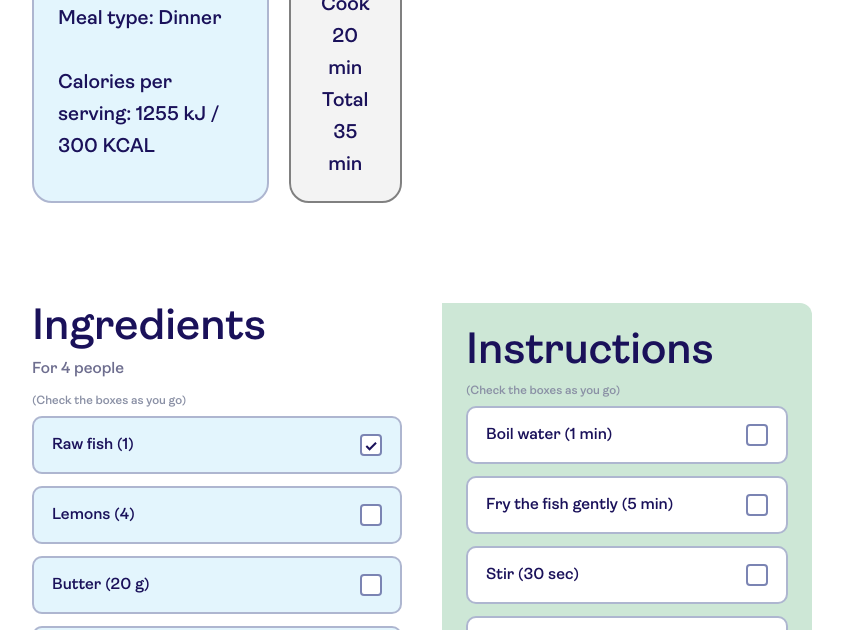
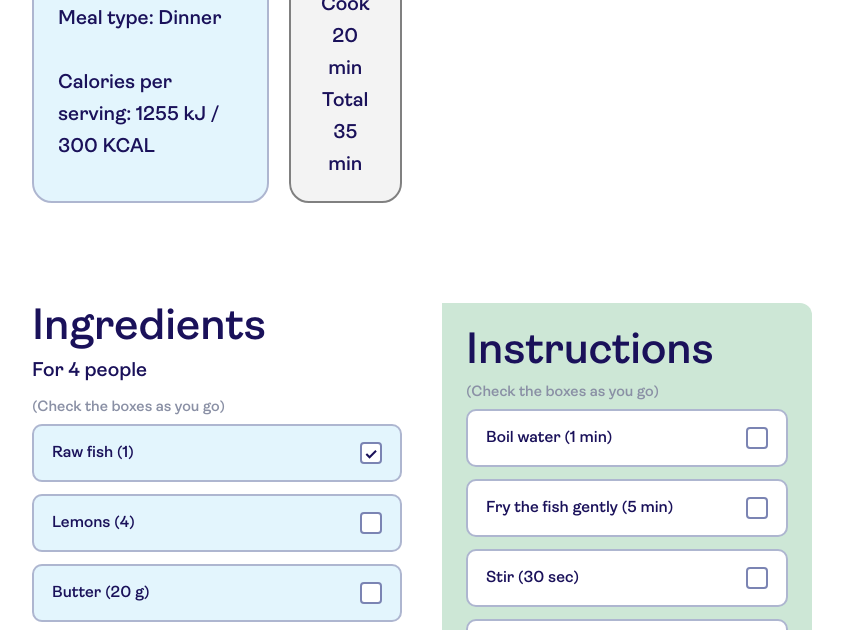
Before and after one commit to Smedegaardx/Teamprojekt---Tema08, a plain HTML site: page recipePage.html in a window 1280 px wide. Shown: the part 470-1100 px from the top of the page, without its empty margins (218-1061 px from the left). Drawn offline with Linux system fonts and the light colour scheme.

Commit message:
fine tuned text colors n sizes

```diff
--- a/css/recipePage.css
+++ b/css/recipePage.css
@@ -137,8 +137,8 @@
   color: var(--textBlue);
   margin: 0 0 6px;
 }
-.sub{ margin:0 0 16px; color:#6e6e8f; }
-.hint{ margin:0 0 8px; color:#8a90a5; font-size:12px; }
+.sub{ margin:0 0 16px; color:#6e6e8f; font-size: 20px; color: var(--textBlue);}
+.hint{ margin:0 0 8px; color:#8a90a5; font-size:15px; }
 
 /* right side panel bg */
 .steps_right{
```
